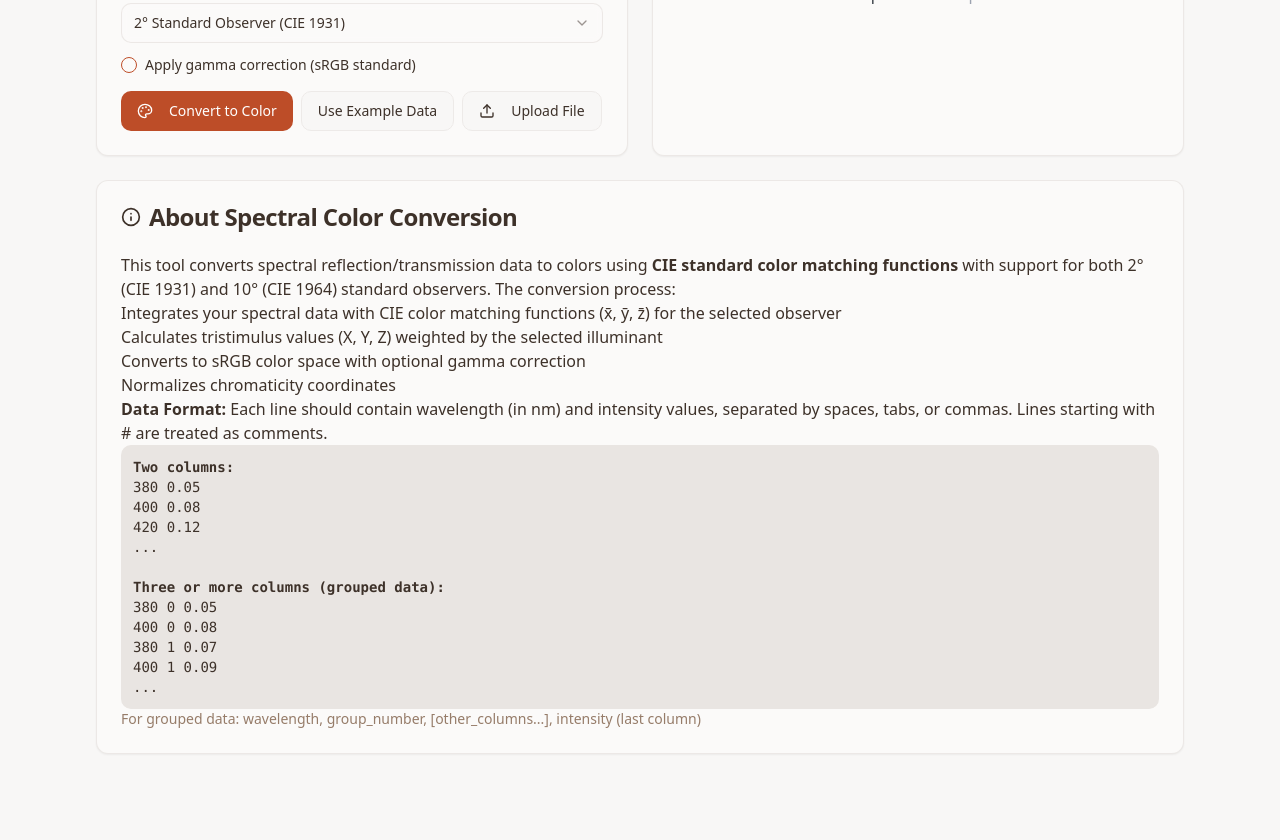
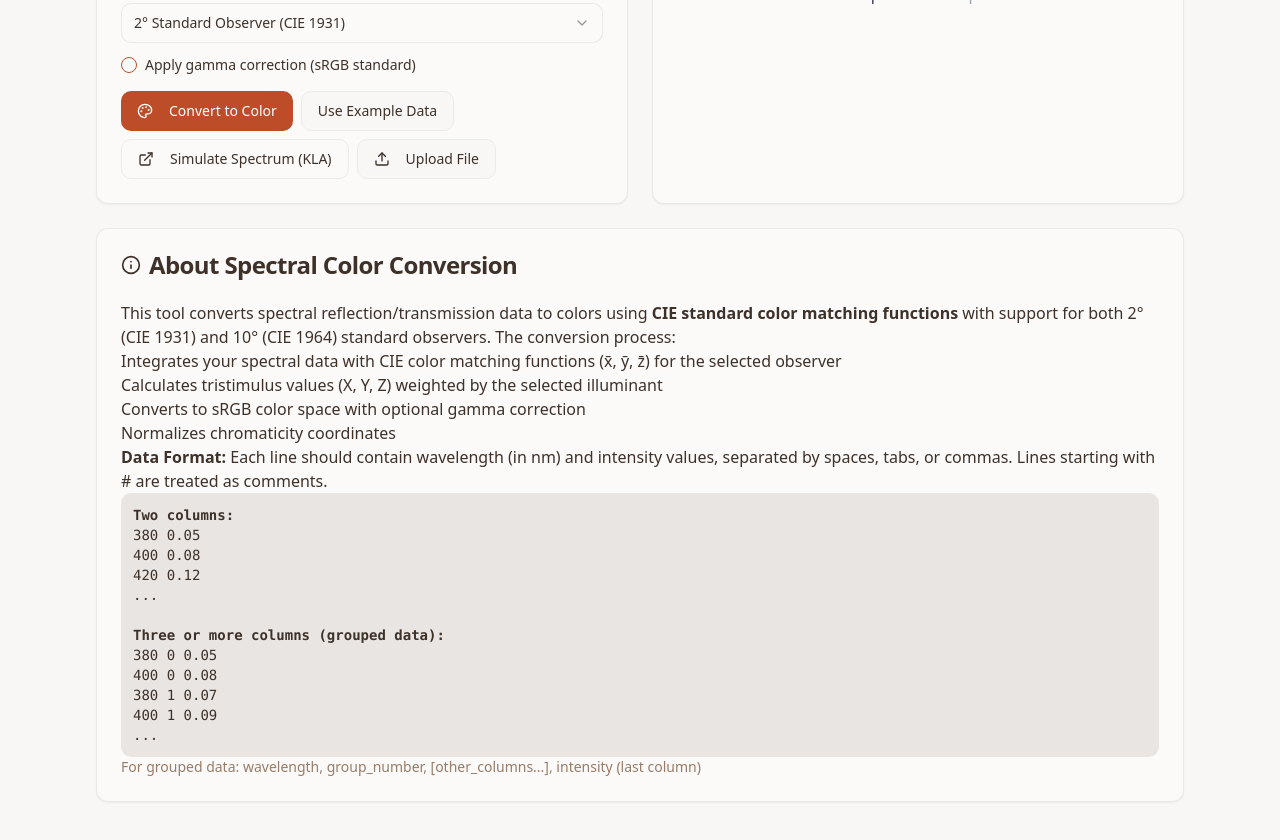
Before and after one commit to asamarco/spectral, a React (Vite) app: page / in a window 1280 px wide. Shown: the part 860-1700 px from the top of the page. Before the commit the page ends 1678 px from the top, so only its background shows below. Built offline with nearby package versions, Linux system fonts and the light colour scheme.

Commit message:
Add KLA link to app

```diff
--- a/src/components/SpectralConverter.tsx
+++ b/src/components/SpectralConverter.tsx
@@ -6,7 +6,7 @@ import { Textarea } from '@/components/ui/textarea';
 import { Slider } from '@/components/ui/slider';
 import { Badge } from '@/components/ui/badge';
 import { Checkbox } from '@/components/ui/checkbox';
-import { Upload, Palette, BarChart3, Info, TrendingUp } from 'lucide-react';
+import { Upload, Palette, BarChart3, Info, TrendingUp, ExternalLink } from 'lucide-react';
 import { LineChart, Line, XAxis, YAxis, CartesianGrid, Tooltip, ResponsiveContainer, Legend } from 'recharts';
 import { convertSpectrumToColor, parseSpectralData, getGroups, getAvailableIlluminants, getAvailableObservers, type ColorResult, type SpectralData, type IlluminantType, type ObserverType } from '@/lib/spectralConversion';
 import { useToast } from '@/hooks/use-toast';
@@ -607,6 +607,22 @@ export function SpectralConverter({ className }: SpectralConverterProps) {
               Use Example Data
             </Button>
 
+            <Button
+              variant="outline"
+              asChild
+              className="bg-card/50 hover:bg-card/70"
+            >
+              <a
+                href="https://www.kla.com/products/instruments/reflectance-calculator?wmin=380&wmax=780&wstep=5&angle=0&pol=mixed&units=nm&mat%5B%5D=Air&d%5B%5D=0&mat%5B%5D=Al2O3&d%5B%5D=100&mat%5B%5D=Si&d%5B%5D=0&sptype=r"
+                target="_blank"
+                rel="noopener noreferrer"
+                className="flex items-center"
+              >
+                <ExternalLink className="h-4 w-4 mr-2" />
+                Simulate Spectrum (KLA)
+              </a>
+            </Button>
+
             <div className="relative">
               <input
                 type="file"
```
